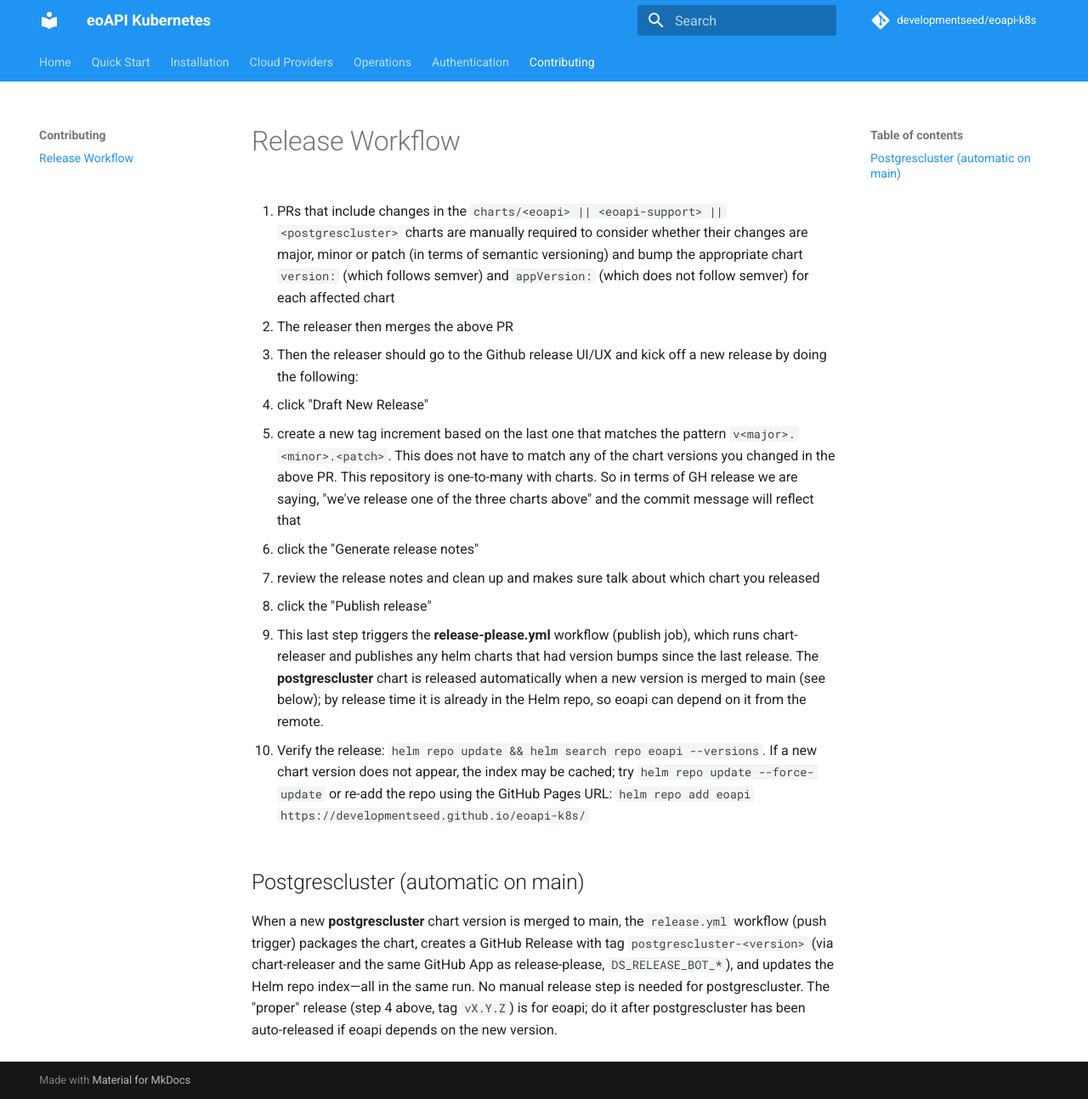
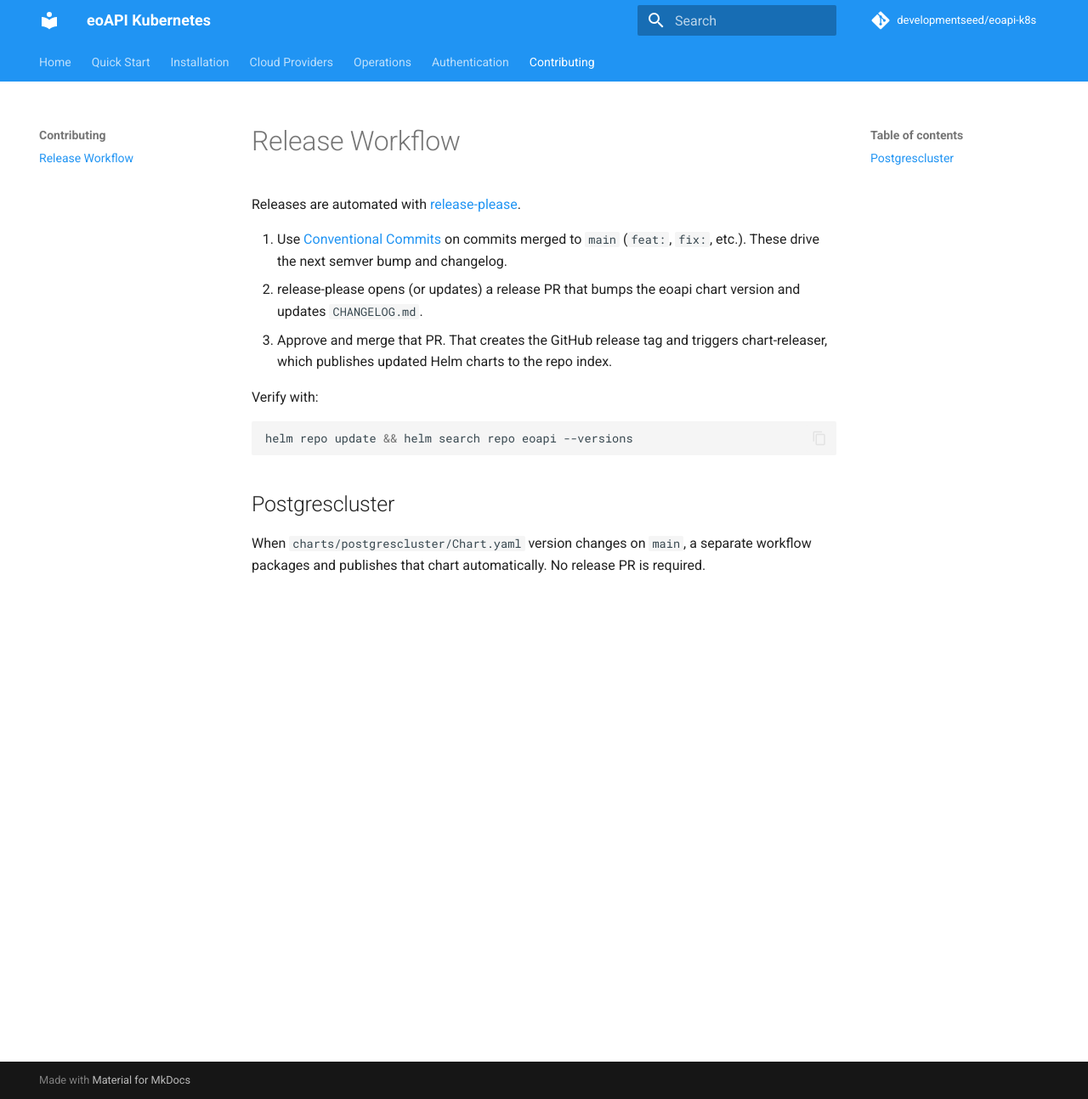
Before and after one commit to developmentseed/eoapi-k8s, an MkDocs documentation site: the page built from docs/release.md, in a window 1280 px wide and 1294 px high. Shown: the whole window at 85% size. Built offline with MkDocs 1.6.1 and Material for MkDocs 9.7.7, drawn with Linux system fonts in a browser that asks for light colours; comment, search, counter and statistics services are not loaded.

Commit message:
fix(docs): updated release information (#571).

````diff
--- a/docs/release.md
+++ b/docs/release.md
@@ -4,37 +4,26 @@
 external_links:
   - name: "eoapi-k8s Repository"
     url: "https://github.com/developmentseed/eoapi-k8s"
+  - name: "Conventional Commits"
+    url: "https://www.conventionalcommits.org/"
   - name: "Semantic Versioning"
     url: "https://semver.org/"
-  - name: "Helm Chart Best Practices"
-    url: "https://helm.sh/docs/chart_best_practices/"
 ---
 
 # Release Workflow
 
-1. PRs that include changes in the `charts/<eoapi> || <eoapi-support> || <postgrescluster>` charts are manually required to consider
-whether their changes are major, minor or patch (in terms of semantic versioning) and bump the appropriate
-chart `version: ` (which follows semver) and `appVersion: ` (which does not follow semver) for each affected chart
+Releases are automated with [release-please](https://github.com/googleapis/release-please).
 
-3. The releaser then merges the above PR
+1. Use [Conventional Commits](https://www.conventionalcommits.org/) on commits merged to `main` (`feat:`, `fix:`, etc.). These drive the next semver bump and changelog.
+2. release-please opens (or updates) a release PR that bumps the eoapi chart version and updates `CHANGELOG.md`.
+3. Approve and merge that PR. That creates the GitHub release tag and triggers chart-releaser, which publishes updated Helm charts to the repo index.
 
-4. Then the releaser should go to the Github release UI/UX and kick off a new release by doing the following:
+Verify with:
 
-   1. click "Draft New Release"
+```bash
+helm repo update && helm search repo eoapi --versions
+```
 
-   2. create a new tag increment based on the last one that matches the pattern `v<major>.<minor>.<patch>`. This does not have to match any of the chart versions you changed in the above PR. This repository is one-to-many with charts. So in terms of GH release we are saying, "we've release one of the three charts above" and the commit message will reflect that
+## Postgrescluster
 
-   3. click the "Generate release notes"
-
-   4. review the release notes and clean up and makes sure talk about which chart you released
-
-   5. click the "Publish release"
-
-
-5. This last step triggers the **release-please.yml** workflow (publish job), which runs chart-releaser and publishes any helm charts that had version bumps since the last release. The **postgrescluster** chart is released automatically when a new version is merged to main (see below); by release time it is already in the Helm repo, so eoapi can depend on it from the remote.
-
-6. Verify the release: `helm repo update && helm search repo eoapi --versions`. If a new chart version does not appear, the index may be cached; try `helm repo update --force-update` or re-add the repo using the GitHub Pages URL: `helm repo add eoapi https://developmentseed.github.io/eoapi-k8s/`
-
-## Postgrescluster (automatic on main)
-
-When a new **postgrescluster** chart version is merged to main, the `release.yml` workflow (push trigger) packages the chart, creates a GitHub Release with tag `postgrescluster-<version>` (via chart-releaser and the same GitHub App as release-please, `DS_RELEASE_BOT_*`), and updates the Helm repo index—all in the same run. No manual release step is needed for postgrescluster. The "proper" release (step 4 above, tag `vX.Y.Z`) is for eoapi; do it after postgrescluster has been auto-released if eoapi depends on the new version.
+When `charts/postgrescluster/Chart.yaml` version changes on `main`, a separate workflow packages and publishes that chart automatically. No release PR is required.
````
Also changed, not shown: CONTRIBUTING.md (+2 -0 lines).
